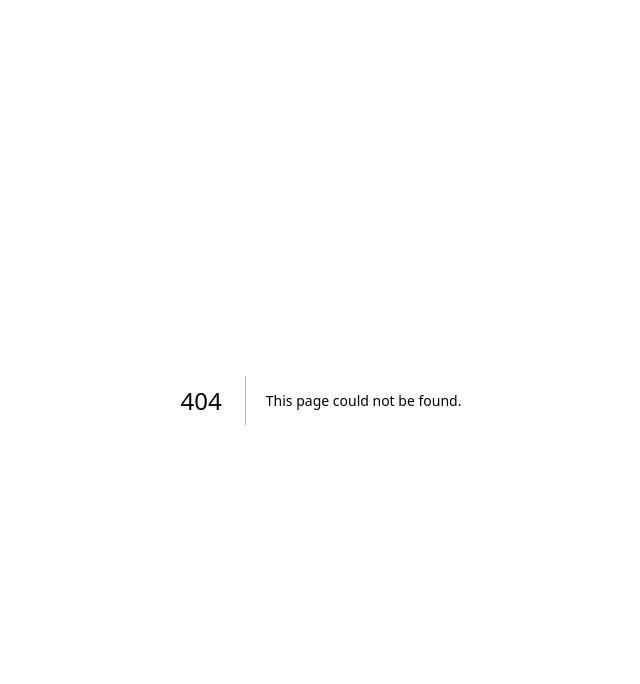
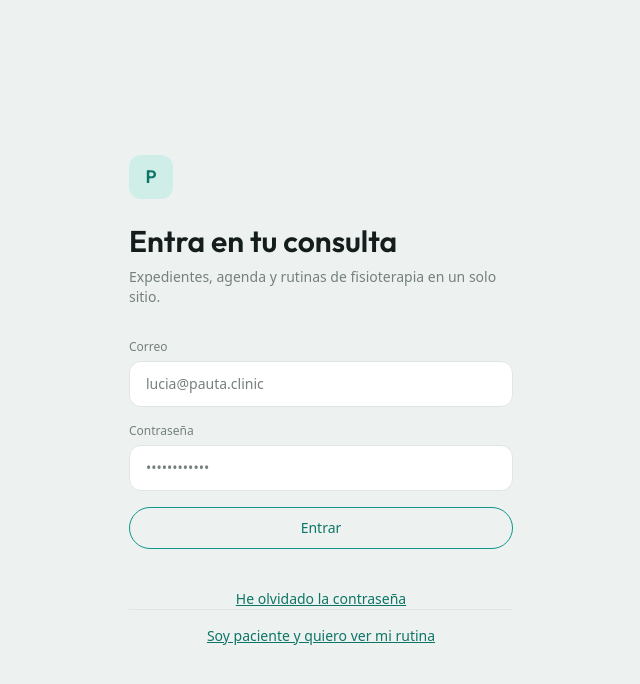
Before and after one commit to arsubo/clinicterapia, a Next.js app: page /acceso in a window 1280 px wide. Before the commit this address had no page. Shown: the top 684 px of the page, without its empty margins (319-959 px from the left). Built offline with nearby package versions, Linux system fonts and the light colour scheme.

Commit message:
feat: add authentication page and API route for NextAuth integration

```diff
--- /dev/null
+++ b/src/app/acceso/page.tsx
@@ -0,0 +1,110 @@
+"use client";
+
+import { useState, type FormEvent } from "react";
+import { useRouter } from "next/navigation";
+import { getSession, signIn } from "next-auth/react";
+import { Button } from "@/components/ui";
+
+export default function AccesoPage() {
+  const router = useRouter();
+  const [email, setEmail] = useState("");
+  const [password, setPassword] = useState("");
+  const [error, setError] = useState<string | null>(null);
+  const [isSubmitting, setIsSubmitting] = useState(false);
+
+  async function handleSubmit(event: FormEvent<HTMLFormElement>) {
+    event.preventDefault();
+    setError(null);
+    setIsSubmitting(true);
+
+    const result = await signIn("credentials", {
+      email,
+      password,
+      redirect: false,
+    });
+
+    if (!result || result.error) {
+      setError("Correo o contraseña incorrectos.");
+      setIsSubmitting(false);
+      return;
+    }
+
+    const session = await getSession();
+    const destination = session?.user?.role === "PATIENT" ? "/portal" : "/app/agenda";
+    router.push(destination);
+    router.refresh();
+  }
+
+  return (
+    <div className="flex min-h-screen items-center justify-center bg-ct-bg-page px-4 py-10">
+      <div className="w-full max-w-sm">
+        <div className="mb-6 flex h-11 w-11 items-center justify-center rounded-xl bg-ct-primary-soft font-heading text-lg font-semibold text-ct-primary-deep">
+          P
+        </div>
+
+        <h1 className="font-heading text-3xl font-semibold text-ct-ink">
+          Entra en tu consulta
+        </h1>
+        <p className="mt-2 text-sm text-ct-ink-muted">
+          Expedientes, agenda y rutinas de fisioterapia en un solo sitio.
+        </p>
+
+        <form className="mt-8 space-y-4" onSubmit={handleSubmit} noValidate>
+          <div>
+            <label htmlFor="email" className="mb-1.5 block text-xs text-ct-ink-muted">
+              Correo
+            </label>
+            <input
+              id="email"
+              name="email"
+              type="email"
+              autoComplete="email"
+              required
+              value={email}
+              onChange={(event) => setEmail(event.target.value)}
+              placeholder="lucia@pauta.clinic"
+              className="w-full rounded-xl border border-ct-border bg-ct-surface px-4 py-3 text-sm text-ct-ink placeholder:text-ct-ink-muted focus:border-ct-primary focus:outline-none"
+            />
+          </div>
+
+          <div>
+            <label htmlFor="password" className="mb-1.5 block text-xs text-ct-ink-muted">
+              Contraseña
+            </label>
+            <input
+              id="password"
+              name="password"
+              type="password"
+              autoComplete="current-password"
+              required
+              value={password}
+              onChange={(event) => setPassword(event.target.value)}
+              placeholder="••••••••••••"
+              className="w-full rounded-xl border border-ct-border bg-ct-surface px-4 py-3 text-sm text-ct-ink placeholder:text-ct-ink-muted focus:border-ct-primary focus:outline-none"
+            />
+          </div>
+
+          {error && (
+            <p role="alert" className="text-sm text-red-600">
+              {error}
+            </p>
+          )}
+
+          <Button type="submit" disabled={isSubmitting} className="w-full">
+            {isSubmitting ? "Entrando…" : "Entrar"}
+          </Button>
+        </form>
+
+        <div className="mt-10 space-y-4 text-center text-sm">
+          <a href="#" className="text-ct-primary-deep underline">
+            He olvidado la contraseña
+          </a>
+          <hr className="border-ct-border" />
+          <a href="#" className="text-ct-primary-deep underline">
+            Soy paciente y quiero ver mi rutina
+          </a>
+        </div>
+      </div>
+    </div>
+  );
+}
--- /dev/null
+++ b/src/app/api/auth/[...nextauth]/route.ts
@@ -0,0 +1,3 @@
+import { handlers } from "@/lib/auth";
+
+export const { GET, POST } = handlers;
```
